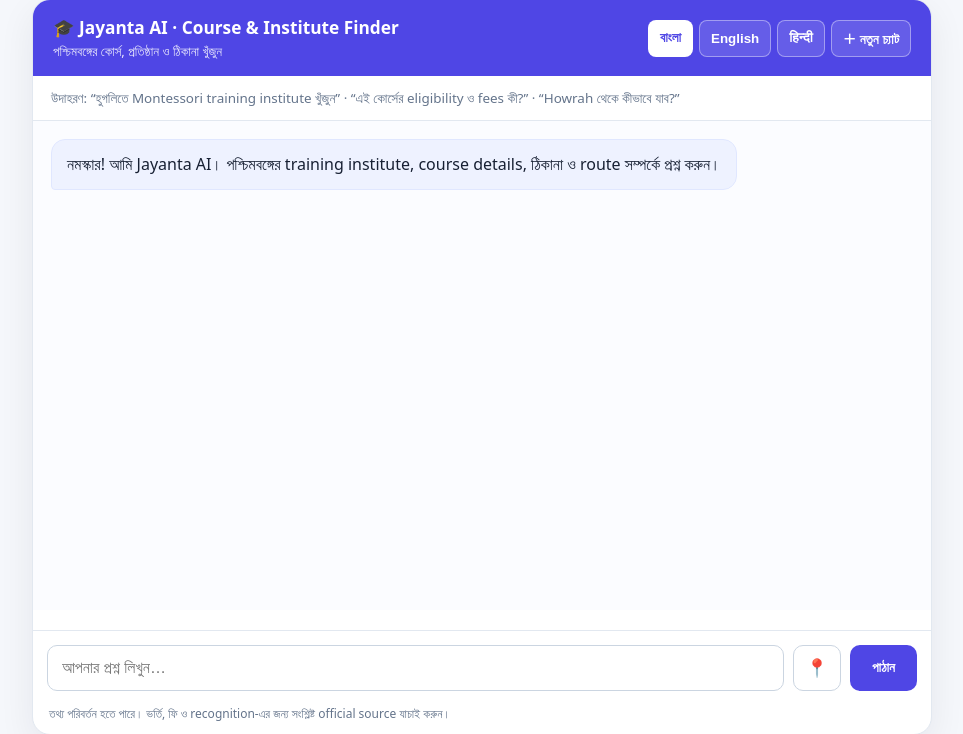
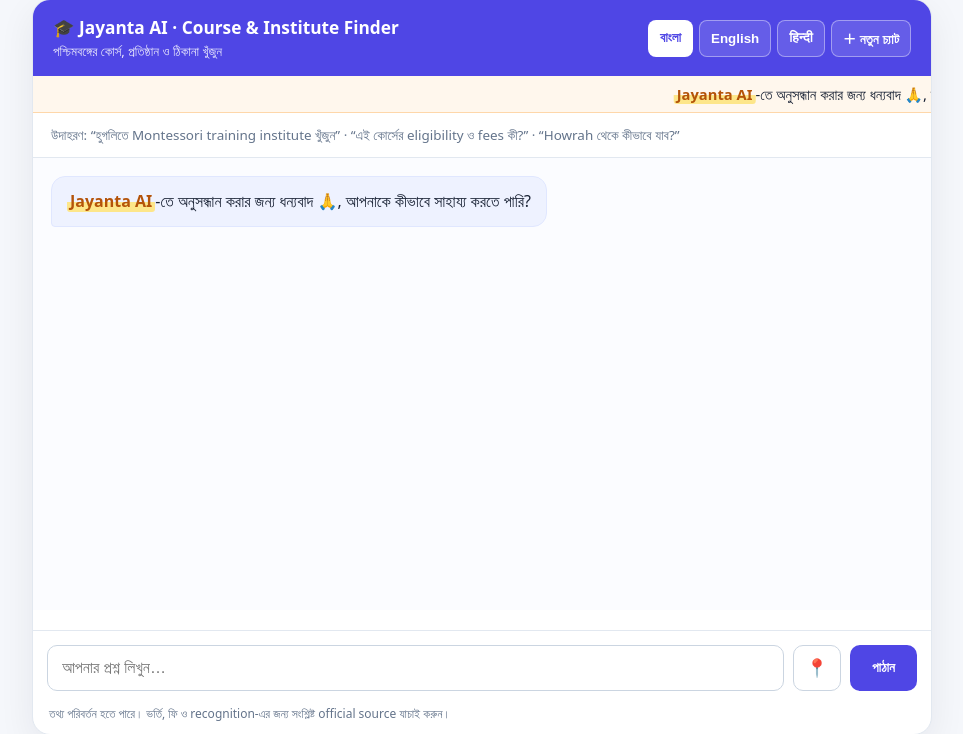
Before and after one commit to gtiacdata25-create/gemini-course-bot, a Flask app: page / in a window 1280 px wide. Shown: the part 33-767 px from the top of the page, without its empty margins (158-1121 px from the left). Run offline with Flask 3, Linux system fonts and the light colour scheme; some libraries are stand-ins or nearby versions.

Commit message:
Update index.html

```diff
--- a/templates/index.html
+++ b/templates/index.html
@@ -43,6 +43,13 @@
 .md table{border-collapse:collapse;display:block;overflow-x:auto;max-width:100%;margin:.6em 0}
 .md th,.md td{border:1px solid #c7d2fe;padding:6px 9px;text-align:left;font-size:.92em}.md th{background:#e0e7ff}
 .md blockquote{margin:.5em 0;padding-left:12px;border-left:3px solid #a5b4fc;color:#475569}
+.jai{font-weight:800;color:#b45309;background:linear-gradient(transparent 55%,#fde68a 0);padding:0 3px;border-radius:3px}
+.ticker{background:#fff7ed;border-bottom:1px solid #fed7aa;overflow:hidden;white-space:nowrap;padding:8px 0;font-size:.92rem}
+.ticker .run{display:inline-block;padding-left:100%;animation:tick 24s linear infinite}
+.ticker:hover .run{animation-play-state:paused}
+@keyframes tick{from{transform:translateX(0)}to{transform:translateX(-100%)}}
+@media(prefers-reduced-motion:reduce){.ticker{white-space:normal;padding:8px 14px}.ticker .run{animation:none;padding-left:0}}
+.msg.closing{background:#fffbeb;border-color:#fde68a;white-space:normal}
 @media(max-width:600px){body{padding:0}.app{height:100vh;min-height:0;border-radius:0}.msg{max-width:96%}header{padding:13px}.langs{width:100%}.lang{flex:1}form{padding:10px}button.send{padding:0 15px}}
 </style>
 </head>
@@ -57,6 +64,7 @@
     <button class="lang" id="newchat" type="button">＋ নতুন চ্যাট</button>
   </div>
 </header>
+<div class="ticker" id="ticker" aria-hidden="true"><span class="run" id="tickerText"></span></div>
 <div class="hints" id="hints">উদাহরণ: “হুগলিতে Montessori training institute খুঁজুন” · “এই কোর্সের eligibility ও fees কী?” · “Howrah থেকে কীভাবে যাব?”</div>
 <section class="chat" id="chat" aria-live="polite"></section>
 <div class="status" id="status" aria-live="polite"></div>
@@ -75,9 +83,9 @@
 let translating=false;
 const MAX_HISTORY=10;
 const labels={
- bn:{subtitle:'পশ্চিমবঙ্গের কোর্স, প্রতিষ্ঠান ও ঠিকানা খুঁজুন',hints:'উদাহরণ: “হুগলিতে Montessori training institute খুঁজুন” · “এই কোর্সের eligibility ও fees কী?” · “Howrah থেকে কীভাবে যাব?”',placeholder:'আপনার প্রশ্ন লিখুন…',send:'পাঠান',welcome:'নমস্কার! আমি Jayanta AI। পশ্চিমবঙ্গের training institute, course details, ঠিকানা ও route সম্পর্কে প্রশ্ন করুন।',busy:'খোঁজ করা হচ্ছে…',newchat:'＋ নতুন চ্যাট',placesLabel:'📍 ম্যাপে পাওয়া স্থান:',openMaps:'Maps-এ খুলুন',locOn:'আপনার অবস্থান ব্যবহার হচ্ছে (বন্ধ করতে চাপুন)',locOff:'রুটের জন্য আমার বর্তমান অবস্থান ব্যবহার করুন',locDenied:'অবস্থান পাওয়া যায়নি। ব্রাউজারে অনুমতি দিন, বা শুরুর জায়গার নাম লিখুন।',error:'সার্ভারের সঙ্গে যোগাযোগ করা যাচ্ছে না। পরে আবার চেষ্টা করুন।',footer:'তথ্য পরিবর্তন হতে পারে। ভর্তি, ফি ও recognition-এর জন্য সংশ্লিষ্ট official source যাচাই করুন।'},
- en:{subtitle:'Find courses, institutes and addresses across West Bengal',hints:'Examples: “Find Montessori training institutes in Hooghly” · “What are the eligibility and fees?” · “How do I travel from Howrah?”',placeholder:'Type your question…',send:'Send',welcome:'Hello! I am Jayanta AI. Ask me about training institutes, course details, addresses and routes in West Bengal.',busy:'Searching…',newchat:'+ New chat',placesLabel:'📍 Place found on the map:',openMaps:'Open in Maps',locOn:'Using your location (tap to turn off)',locOff:'Use my current location for routes',locDenied:'Could not get your location. Allow it in the browser, or type your starting place.',error:'Unable to contact the server. Please try again.',footer:'Information may change. Please verify admission, fees and recognition with the official source.'},
- hi:{subtitle:'पश्चिम बंगाल में कोर्स, संस्थान और पते खोजें',hints:'उदाहरण: “हुगली में Montessori training institute खोजें” · “योग्यता और फीस क्या है?” · “हावड़ा से कैसे पहुँचें?”',placeholder:'अपना प्रश्न लिखें…',send:'भेजें',welcome:'नमस्ते! मैं Jayanta AI हूँ। पश्चिम बंगाल के प्रशिक्षण संस्थानों, कोर्स, पते और रास्तों के बारे में पूछें।',busy:'खोज जारी है…',newchat:'+ नई चैट',placesLabel:'📍 मैप पर मिला स्थान:',openMaps:'Maps में खोलें',locOn:'आपकी लोकेशन इस्तेमाल हो रही है (बंद करने के लिए दबाएँ)',locOff:'रूट के लिए मेरी मौजूदा लोकेशन इस्तेमाल करें',locDenied:'लोकेशन नहीं मिली। ब्राउज़र में अनुमति दें, या शुरू की जगह लिखें।',error:'सर्वर से संपर्क नहीं हो पाया। कृपया फिर प्रयास करें।',footer:'जानकारी बदल सकती है। प्रवेश, फीस और मान्यता के लिए आधिकारिक स्रोत से जाँच करें।'}
+ bn:{subtitle:'পশ্চিমবঙ্গের কোর্স, প্রতিষ্ঠান ও ঠিকানা খুঁজুন',hints:'উদাহরণ: “হুগলিতে Montessori training institute খুঁজুন” · “এই কোর্সের eligibility ও fees কী?” · “Howrah থেকে কীভাবে যাব?”',placeholder:'আপনার প্রশ্ন লিখুন…',send:'পাঠান',welcome:'Jayanta AI-তে অনুসন্ধান করার জন্য ধন্যবাদ 🙏, আপনাকে কীভাবে সাহায্য করতে পারি?',closing:'Jayanta AI-এর সঙ্গে যুক্ত হওয়ার জন্য ধন্যবাদ 🙏',busy:'খোঁজ করা হচ্ছে…',newchat:'＋ নতুন চ্যাট',placesLabel:'📍 ম্যাপে পাওয়া স্থান:',openMaps:'Maps-এ খুলুন',locOn:'আপনার অবস্থান ব্যবহার হচ্ছে (বন্ধ করতে চাপুন)',locOff:'রুটের জন্য আমার বর্তমান অবস্থান ব্যবহার করুন',locDenied:'অবস্থান পাওয়া যায়নি। ব্রাউজারে অনুমতি দিন, বা শুরুর জায়গার নাম লিখুন।',error:'সার্ভারের সঙ্গে যোগাযোগ করা যাচ্ছে না। পরে আবার চেষ্টা করুন।',footer:'তথ্য পরিবর্তন হতে পারে। ভর্তি, ফি ও recognition-এর জন্য সংশ্লিষ্ট official source যাচাই করুন।'},
+ en:{subtitle:'Find courses, institutes and addresses across West Bengal',hints:'Examples: “Find Montessori training institutes in Hooghly” · “What are the eligibility and fees?” · “How do I travel from Howrah?”',placeholder:'Type your question…',send:'Send',welcome:'Thank you for searching with Jayanta AI 🙏, how can I help you?',closing:'Thank you for connecting with Jayanta AI 🙏',busy:'Searching…',newchat:'+ New chat',placesLabel:'📍 Place found on the map:',openMaps:'Open in Maps',locOn:'Using your location (tap to turn off)',locOff:'Use my current location for routes',locDenied:'Could not get your location. Allow it in the browser, or type your starting place.',error:'Unable to contact the server. Please try again.',footer:'Information may change. Please verify admission, fees and recognition with the official source.'},
+ hi:{subtitle:'पश्चिम बंगाल में कोर्स, संस्थान और पते खोजें',hints:'उदाहरण: “हुगली में Montessori training institute खोजें” · “योग्यता और फीस क्या है?” · “हावड़ा से कैसे पहुँचें?”',placeholder:'अपना प्रश्न लिखें…',send:'भेजें',welcome:'Jayanta AI पर खोज करने के लिए धन्यवाद 🙏, मैं आपकी किस प्रकार सहायता कर सकता हूँ?',closing:'Jayanta AI से जुड़ने के लिए धन्यवाद 🙏',busy:'खोज जारी है…',newchat:'+ नई चैट',placesLabel:'📍 मैप पर मिला स्थान:',openMaps:'Maps में खोलें',locOn:'आपकी लोकेशन इस्तेमाल हो रही है (बंद करने के लिए दबाएँ)',locOff:'रूट के लिए मेरी मौजूदा लोकेशन इस्तेमाल करें',locDenied:'लोकेशन नहीं मिली। ब्राउज़र में अनुमति दें, या शुरू की जगह लिखें।',error:'सर्वर से संपर्क नहीं हो पाया। कृपया फिर प्रयास करें।',footer:'जानकारी बदल सकती है। प्रवेश, फीस और मान्यता के लिए आधिकारिक स्रोत से जाँच करें।'}
 };
 const chat=document.getElementById('chat'), input=document.getElementById('message'), statusEl=document.getElementById('status'), send=document.getElementById('send');
 function safeLinkify(container,text){
@@ -180,10 +188,24 @@
  const b=document.createElement('button');b.type='button';b.textContent=HINT[h].btn;b.style.cssText='margin-left:6px;padding:4px 10px;border-radius:6px;cursor:pointer';
  b.addEventListener('click',()=>setLang(h));d.appendChild(b);chat.appendChild(d);
 }
+function brandify(el,text){
+ String(text).split(/(Jayanta AI)/).forEach(part=>{
+  if(part==='Jayanta AI'){const s=document.createElement('span');s.className='jai';s.textContent=part;el.appendChild(s)}
+  else if(part)el.appendChild(document.createTextNode(part));
+ });
+}
+function setTicker(){
+ const t=document.getElementById('tickerText');t.textContent='';brandify(t,labels[currentLang].welcome);
+ t.style.animationDuration=Math.max(16,Math.round(labels[currentLang].welcome.length*0.28+12))+'s';
+}
+const CLOSE_RE=/(^|[^a-z])(thanks|thank\s*you|thankyou|thx|tysm|bye|goodbye|good\s*bye|dhonyobad|dhonnobad|dhanyabad|dhanyavad|dhonyabad|shukriya|shukria|alvida)([^a-z]|$)|ধন্যবাদ|শুক্রিয়া|বিদায়|धन्यवाद|शुक्रिया|अलविदा/i;
+const ASK_RE=/[?？]|(^|[^a-z])(koto|kothay|kothai|kon|kono|ki|kemon|kivabe|kaise|kahan|kitna|kya|how|what|where|which|when|fees?|course|courses|address|route)([^a-z]|$)|কত|কোথায়|কোন|কী|কি |কীভাবে|कितना|कहाँ|क्या|कैसे/i;
+function isClosing(t){t=t.trim();return t.length<=60&&CLOSE_RE.test(t)&&!ASK_RE.test(t)}
 function renderTranscript(){
  chat.textContent='';
  transcript.forEach(e=>{
   if(e.who==='user'){addMessage(e.text,'user');return}
+  if(e.welcome||e.closing){const d=document.createElement('div');d.className='msg bot'+(e.closing?' closing':'');brandify(d,labels[currentLang][e.closing?'closing':'welcome']);chat.appendChild(d);return}
   const txt=e.welcome?labels[currentLang].welcome:(e.texts[currentLang]||e.texts[e.lang]||'');
   addMessage(txt,'bot',e.sources||[],e.places||[],e.route||null);
   if(e.diag)addDiag(e.diag);
@@ -191,7 +213,7 @@
  });
 }
 function rebuildHistory(){
- history=transcript.filter(e=>!e.welcome&&!e.error).map(e=>e.who==='user'?{role:'user',content:e.text}:{role:'assistant',content:(e.texts[currentLang]||e.texts[e.lang]||'')}).slice(-MAX_HISTORY);
+ history=transcript.filter((e,i)=>!e.welcome&&!e.closing&&!e.error&&!(e.who==='user'&&transcript[i+1]&&transcript[i+1].closing)).map(e=>e.who==='user'?{role:'user',content:e.text}:{role:'assistant',content:(e.texts[currentLang]||e.texts[e.lang]||'')}).slice(-MAX_HISTORY);
 }
 const TRFAIL={bn:'অনুবাদ করা যায়নি (সার্ভার ব্যস্ত)। কয়েক সেকেন্ড পরে ভাষার বোতামটি আবার চাপুন।',en:'Could not translate (server busy). Tap the language button again in a few seconds.',hi:'अनुवाद नहीं हो पाया (सर्वर व्यस्त)। कुछ सेकंड बाद भाषा का बटन फिर दबाएँ।'};
 async function translateOne(e,lang){
@@ -207,7 +229,7 @@
 }
 async function translateTranscript(lang){
  // Translate the most recent bot answers that do not exist in this language yet (no new search), one at a time, newest first.
- const todo=transcript.filter(e=>e.who==='bot'&&!e.welcome&&!e.error&&!e.texts[lang]).slice(-3).reverse();
+ const todo=transcript.filter(e=>e.who==='bot'&&!e.welcome&&!e.closing&&!e.error&&!e.texts[lang]).slice(-3).reverse();
  if(!todo.length){renderTranscript();rebuildHistory();return}
  translating=true;send.disabled=true;let failed=false;
  try{
@@ -235,9 +257,9 @@
  const changed=lang!==currentLang;
  currentLang=lang;document.documentElement.lang=lang;
  document.querySelectorAll('.lang').forEach(b=>b.classList.toggle('active',b.dataset.lang===lang));
- const t=labels[lang];document.getElementById('subtitle').textContent=t.subtitle;document.getElementById('hints').textContent=t.hints;input.placeholder=t.placeholder;send.textContent=t.send;document.getElementById('newchat').textContent=t.newchat;document.getElementById('footer').textContent=t.footer;{const b=document.getElementById('loc');b.title=userLoc?t.locOn:t.locOff;b.setAttribute('aria-label',b.title)}
+ const t=labels[lang];document.getElementById('subtitle').textContent=t.subtitle;document.getElementById('hints').textContent=t.hints;input.placeholder=t.placeholder;send.textContent=t.send;document.getElementById('newchat').textContent=t.newchat;document.getElementById('footer').textContent=t.footer;setTicker();{const b=document.getElementById('loc');b.title=userLoc?t.locOn:t.locOff;b.setAttribute('aria-label',b.title)}
  if(!transcript.length)transcript.push({who:'bot',welcome:true,texts:{}});
- const missing=transcript.some(e=>e.who==='bot'&&!e.welcome&&!e.error&&!e.texts[lang]);
+ const missing=transcript.some(e=>e.who==='bot'&&!e.welcome&&!e.closing&&!e.error&&!e.texts[lang]);
  if((changed||missing)&&!translating&&missing)translateTranscript(lang);else renderTranscript();
 }
 document.querySelectorAll('.lang[data-lang]').forEach(b=>b.addEventListener('click',()=>setLang(b.dataset.lang)));
@@ -251,6 +273,7 @@
 document.getElementById('newchat').addEventListener('click',()=>{history=[];transcript=[{who:'bot',welcome:true,texts:{}}];statusEl.textContent='';renderTranscript();input.focus()});
 document.getElementById('form').addEventListener('submit',async e=>{
  e.preventDefault();const text=input.value.trim();if(!text||send.disabled||translating)return;
+ if(isClosing(text)){transcript.push({who:'user',text},{who:'bot',closing:true,texts:{}});input.value='';renderTranscript();return}
  transcript.push({who:'user',text});addMessage(text,'user');input.value='';send.disabled=true;statusEl.textContent=labels[currentLang].busy;
  try{
   const res=await fetch('/chat',{method:'POST',headers:{'Content-Type':'application/json'},body:JSON.stringify({message:text,language:currentLang,history:history.slice(-MAX_HISTORY),user_location:userLoc})});
```
